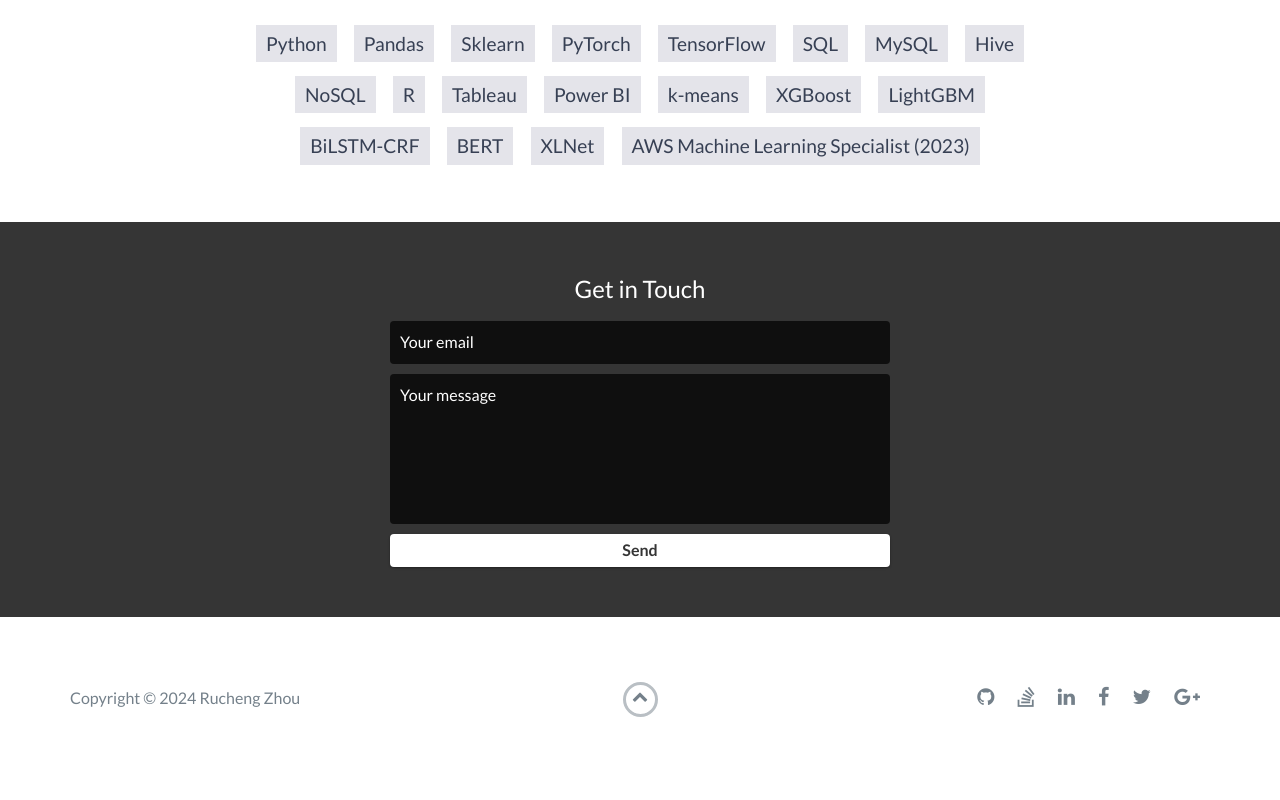
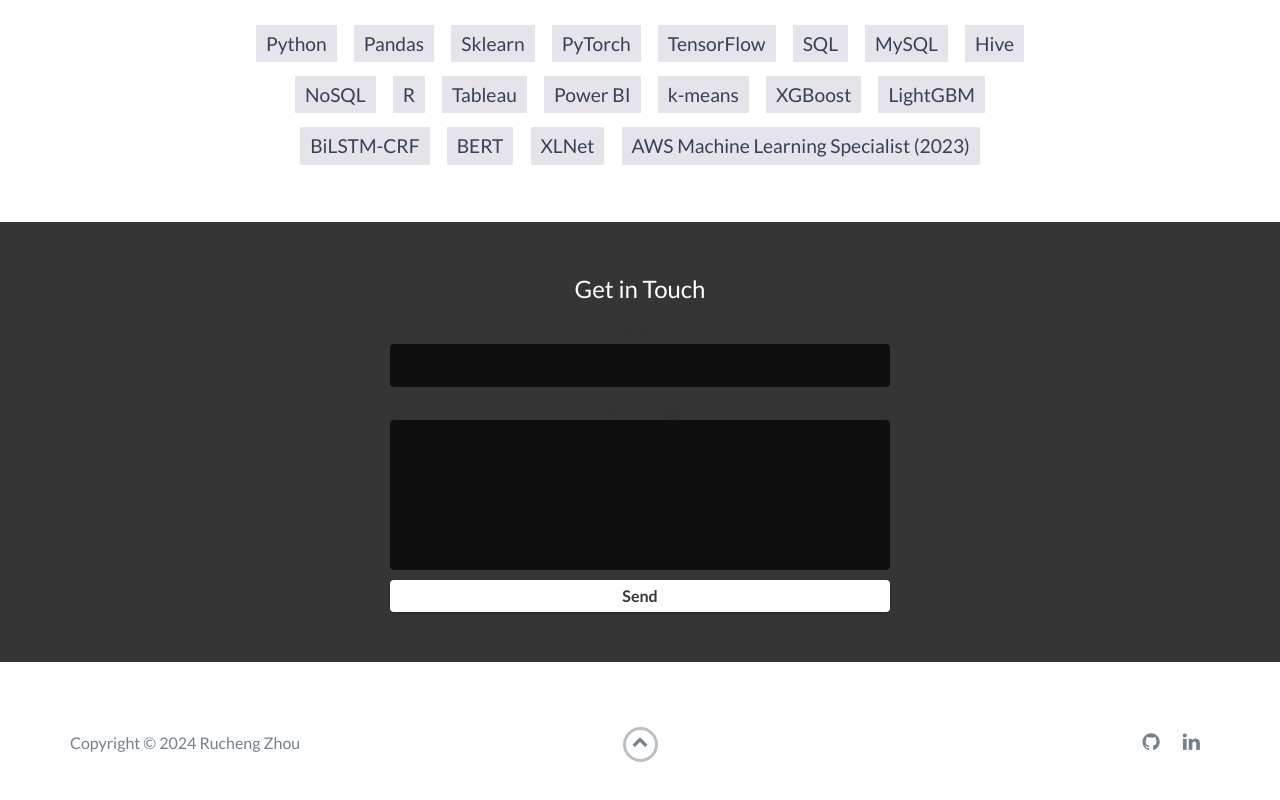
Before and after one commit to zhouruc16/my-website, a website: page index.html in a window 1280 px wide. Shown: the part 3860-4660 px from the top of the page. Before the commit the page ends 4630 px from the top, so only its background shows below. Drawn offline with nearby package versions, Linux system fonts and the light colour scheme.

Commit message:
Update Bottom Part of the html

```diff
--- a/index.html
+++ b/index.html
@@ -254,10 +254,19 @@
     <div id="contact">
         <h2>Get in Touch</h2>
         <div id="contact-form">
-            <form method="POST" action="https://formspree.io/email@email.com">
-                <input type="hidden" name="_subject" value="Contact request from personal website" />
-                <input type="email" name="_replyto" placeholder="Your email" required>
-                <textarea name="message" placeholder="Your message" required></textarea>
+            <form
+                action="https://formspree.io/f/mkndpwgp"
+                method="POST"
+            >
+                <label>
+                    Your email:
+                    <input type="email" name="email">
+                </label>
+                <label>
+                    Your message:
+                    <textarea name="message"></textarea>
+                </label>
+                <!-- your other form fields go here -->
                 <button type="submit">Send</button>
             </form>
         </div>
@@ -281,22 +290,10 @@
                 <div class="col-sm-5 social">
                     <ul>
                         <li>
-                            <a href="https://github.com/" target="_blank"><i class="fa fa-github" aria-hidden="true"></i></a>
+                            <a href="https://github.com/zhouruc16" target="_blank"><i class="fa fa-github" aria-hidden="true"></i></a>
                         </li>
                         <li>
-                            <a href="https://stackoverflow.com/" target="_blank"><i class="fa fa-stack-overflow" aria-hidden="true"></i></a>
-                        </li>
-                        <li>
-                            <a href="https://linkedin.com/" target="_blank"><i class="fa fa-linkedin" aria-hidden="true"></i></a>
-                        </li>
-                        <li>
-                            <a href="https://www.facebook.com/" target="_blank"><i class="fa fa-facebook" aria-hidden="true"></i></a>
-                        </li>
-                        <li>
-                            <a href="https://twitter.com/" target="_blank"><i class="fa fa-twitter" aria-hidden="true"></i></a>
-                        </li>
-                        <li>
-                            <a href="https://plus.google.com/" target="_blank"><i class="fa fa-google-plus" aria-hidden="true"></i></a>
+                            <a href="https://www.linkedin.com/in/rucheng-zhou-21417a187/" target="_blank"><i class="fa fa-linkedin" aria-hidden="true"></i></a>
                         </li>
                     </ul>
                 </div>
```
